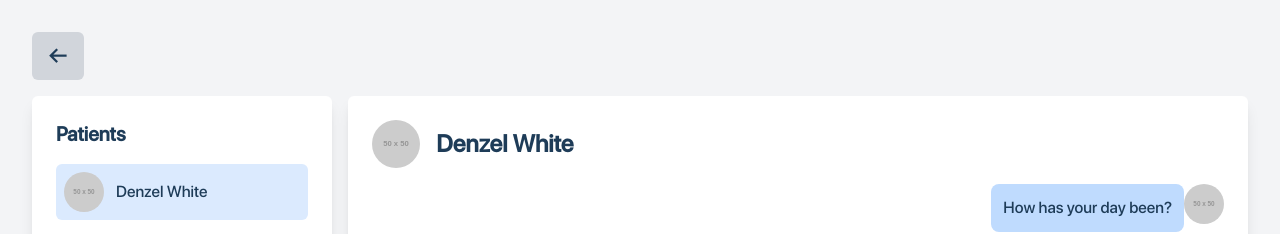
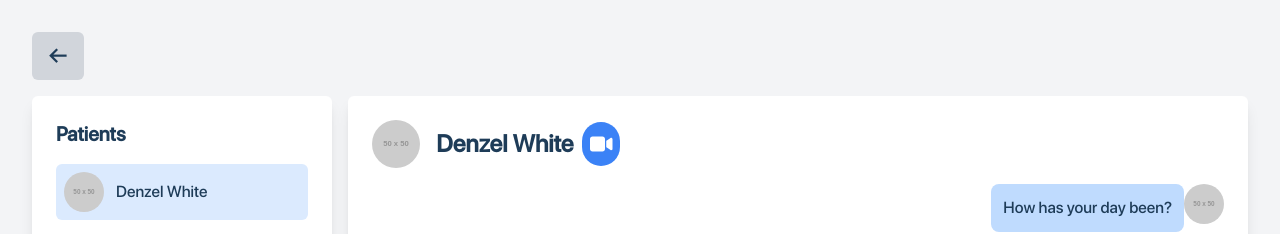
Before and after one commit to BluYiti/boltusaus-butterfly, a Next.js app: page /psychotherapist/pages/pchatfeature in a window 1280 px wide. Shown: the top 234 px of the page. Built offline with nearby package versions, Linux system fonts and the light colour scheme.

Commit message:
Changed and merged session and message into one feature

```diff
--- a/src/app/psychotherapist/pages/pchatfeature/page.tsx
+++ b/src/app/psychotherapist/pages/pchatfeature/page.tsx
@@ -1,6 +1,8 @@
-'use client';
-
-import React, { useState } from 'react';
+'use client'
+import React, { useState, useEffect } from 'react';
+import { useRouter } from 'next/navigation'; // Assuming you're using Next.js for navigation
+import { FontAwesomeIcon } from '@fortawesome/react-fontawesome';
+import { faVideo } from '@fortawesome/free-solid-svg-icons';
 
 // Define the type for messages
 interface Message {
@@ -18,6 +20,14 @@ interface Patient {
 
 // Main Chat Component
 const Chat: React.FC = () => {
+  const [isMounted, setIsMounted] = useState(false); // Track whether the component is mounted
+  const router = useRouter(); // Use router for navigation
+
+  // Ensure that router is only accessed when the component is mounted
+  useEffect(() => {
+    setIsMounted(true); // Set to true when component is mounted
+  }, []);
+
   // Define a list of patients
   const [patients, setPatients] = useState<Patient[]>([
     {
@@ -75,10 +85,24 @@ const Chat: React.FC = () => {
     }
   };
 
+  // Function to handle video call click and navigate to the video call page
+  const handleVideoCallClick = (patientName: string) => {
+    if (isMounted && router) {
+      const formattedName = patientName.toLowerCase().replace(/ /g, '-'); // Convert name to URL-friendly format
+      router.push(`./pvideocall/`); // Navigate to the pvideocall route
+    }
+  };
+
   // Function to simulate a back button
   const goBack = () => {
-    window.history.back(); // Replace with real navigation if needed
+    if (typeof window !== "undefined") {
+      window.history.back(); // Ensure we have access to window object for navigation
+    }
   };
+
+  if (!isMounted) {
+    return null; // Don't render until the component is mounted
+  }
 
   return (
     <div className="min-h-screen bg-gray-100 p-8 flex flex-col">
@@ -116,13 +140,26 @@ const Chat: React.FC = () => {
           {selectedPatient && (
             <>
               {/* Header */}
-              <div className="flex items-center mb-4">
-                <img
-                  src={selectedPatient.avatar}
-                  alt={selectedPatient.name}
-                  className="w-12 h-12 rounded-full mr-4"
-                />
-                <h2 className="text-2xl font-bold">{selectedPatient.name}</h2>
+              <div className="flex items-center justify-between mb-4">
+                <div className="flex items-center">
+                  <img
+                    src={selectedPatient.avatar}
+                    alt={selectedPatient.name}
+                    className="w-12 h-12 rounded-full mr-4"
+                  />
+
+                  {/* Name and Icon */}
+                  <div className="flex items-center">
+                    <h2 className="text-2xl font-bold mr-2">{selectedPatient.name}</h2>
+                    <button
+                      onClick={() => handleVideoCallClick(selectedPatient.name)}
+                      className="text-xl bg-blue-500 text-white p-2 rounded-full hover:bg-blue-700"
+                      aria-label="Start Video Call"
+                    >
+                      <FontAwesomeIcon icon={faVideo} />
+                    </button>
+                  </div>
+                </div>
               </div>
 
               {/* Chat Messages */}
--- a/src/app/psychotherapist/pages/sessions/page.tsx
+++ b/src/app/psychotherapist/pages/sessions/page.tsx
@@ -1,13 +1,10 @@
 'use client'
 import { useState, useEffect } from "react";
 import { useRouter } from "next/navigation";
-import { faVideo } from '@fortawesome/free-solid-svg-icons';
-import { FontAwesomeIcon } from '@fortawesome/react-fontawesome';
-
 
 interface IconButtonProps {
     icon: any; // Use the appropriate type for your icon
-  }
+}
 
 type ClientSession = {
   initials: string;
@@ -29,17 +26,12 @@ export default function UpcomingSessionsPage() {
   const router = useRouter();
 
   useEffect(() => {
-    setIsMounted(true); // Component is mounted, can use useRouter safely
+    setIsMounted(true);
   }, []);
 
   if (!isMounted) {
-    return null; // Render nothing until component is mounted on the client
+    return null;
   }
-
-  // Navigate to the call page
-  const handleCallClick = (clientName: string) => {
-    router.push(`./pvideocall/`);
-  };
 
   // Navigate to the message page
   const handleMessageClick = (clientName: string) => {
@@ -83,12 +75,6 @@ export default function UpcomingSessionsPage() {
                 <div className="flex items-center space-x-4">
                   <span className="text-sm">{session.time}</span>
                   <button
-                    onClick={() => handleCallClick(session.name)}
-                    className="text-xl bg-black text-white p-2 rounded-full hover:bg-gray-700"
-                  >
-                    <FontAwesomeIcon icon={faVideo} style={{color: "#ffffff",}} size="lg" />
-                  </button>
-                  <button
                     onClick={() => handleMessageClick(session.name)}
                     className="text-xl bg-black text-white p-2 rounded-full hover:bg-gray-700"
                   >
```
Also changed, not shown: 1 other file (tests, documents, lock files or other folders).
